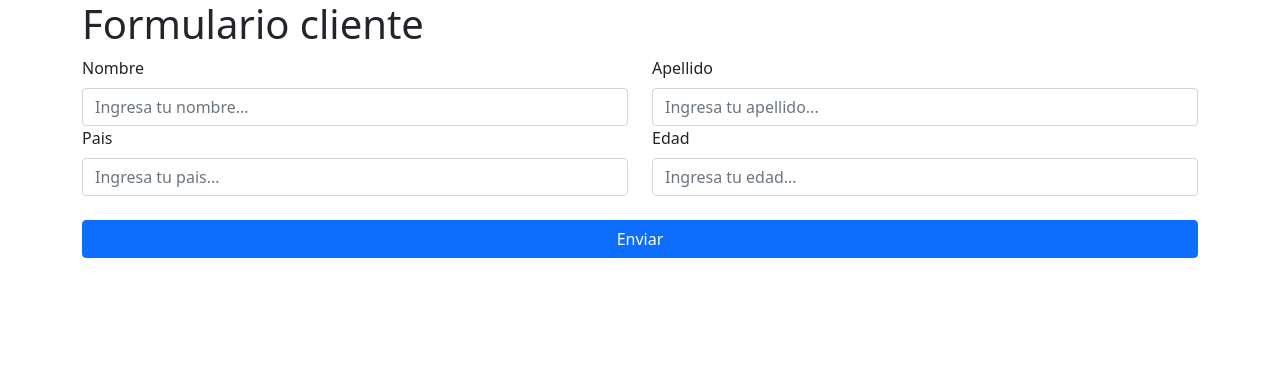
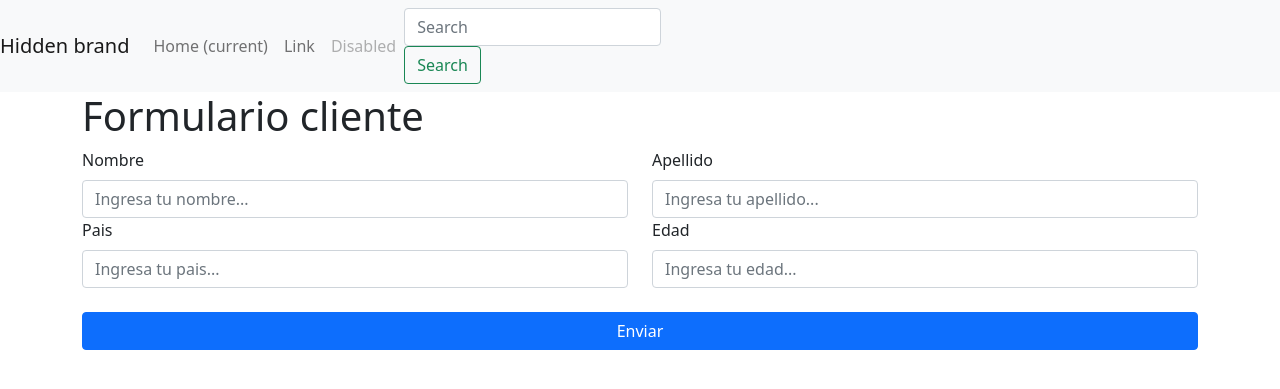
Before and after one commit to JquinteroWeb/proyecto-personal-php, a PHP site: page /views/crearEmpleado.php in a window 1280 px wide. Shown: the top 389 px of the page. Run offline with PHP 8.4, Linux system fonts and the light colour scheme.

Commit message:
Agregar barra de navegacion al archivo header.php

```diff
--- a/includes/footer.php
+++ b/includes/footer.php
@@ -1,14 +1,5 @@
-<!doctype html>
-<html lang="en">
-  <head>
-    <title>Title</title>
-    <!-- Required meta tags -->
-    <meta charset="utf-8">
-    <meta name="viewport" content="width=device-width, initial-scale=1, shrink-to-fit=no">
-
-    <!-- Bootstrap CSS v5.0.2 -->
-    <link rel="stylesheet" href="https://cdn.jsdelivr.net/npm/bootstrap@5.0.2/dist/css/bootstrap.min.css"  integrity="sha384-EVSTQN3/azprG1Anm3QDgpJLIm9Nao0Yz1ztcQTwFspd3yD65VohhpuuCOmLASjC" crossorigin="anonymous">
-   <!-- jQuery Link -->
-   <script src="https://ajax.googleapis.com/ajax/libs/jquery/3.6.0/jquery.min.js"></script>
-  </head>
-  <body>
+    <!-- Bootstrap JavaScript Libraries -->
+    <script src="https://cdn.jsdelivr.net/npm/@popperjs/core@2.9.2/dist/umd/popper.min.js" integrity="sha384-IQsoLXl5PILFhosVNubq5LC7Qb9DXgDA9i+tQ8Zj3iwWAwPtgFTxbJ8NT4GN1R8p" crossorigin="anonymous"></script>
+    <script src="https://cdn.jsdelivr.net/npm/bootstrap@5.0.2/dist/js/bootstrap.min.js" integrity="sha384-cVKIPhGWiC2Al4u+LWgxfKTRIcfu0JTxR+EQDz/bgldoEyl4H0zUF0QKbrJ0EcQF" crossorigin="anonymous"></script>
+  </body>
+</html>
--- a/includes/header.php
+++ b/includes/header.php
@@ -1,5 +1,39 @@
-    <!-- Bootstrap JavaScript Libraries -->
-    <script src="https://cdn.jsdelivr.net/npm/@popperjs/core@2.9.2/dist/umd/popper.min.js" integrity="sha384-IQsoLXl5PILFhosVNubq5LC7Qb9DXgDA9i+tQ8Zj3iwWAwPtgFTxbJ8NT4GN1R8p" crossorigin="anonymous"></script>
-    <script src="https://cdn.jsdelivr.net/npm/bootstrap@5.0.2/dist/js/bootstrap.min.js" integrity="sha384-cVKIPhGWiC2Al4u+LWgxfKTRIcfu0JTxR+EQDz/bgldoEyl4H0zUF0QKbrJ0EcQF" crossorigin="anonymous"></script>
-  </body>
-</html>
+
+<!doctype html>
+<html lang="en">
+  <head>
+    <title>Title</title>
+    <!-- Required meta tags -->
+    <meta charset="utf-8">
+    <meta name="viewport" content="width=device-width, initial-scale=1, shrink-to-fit=no">
+
+    <!-- Bootstrap CSS v5.0.2 -->
+    <link rel="stylesheet" href="https://cdn.jsdelivr.net/npm/bootstrap@5.0.2/dist/css/bootstrap.min.css"  integrity="sha384-EVSTQN3/azprG1Anm3QDgpJLIm9Nao0Yz1ztcQTwFspd3yD65VohhpuuCOmLASjC" crossorigin="anonymous">
+   <!-- jQuery Link -->
+   <script src="https://ajax.googleapis.com/ajax/libs/jquery/3.6.0/jquery.min.js"></script>
+  </head>
+  <body>
+<body>
+<nav class="navbar navbar-expand-lg navbar-light bg-light">
+  <button class="navbar-toggler" type="button" data-toggle="collapse" data-target="#navbarTogglerDemo01" aria-controls="navbarTogglerDemo01" aria-expanded="false" aria-label="Toggle navigation">
+    <span class="navbar-toggler-icon"></span>
+  </button>
+  <div class="collapse navbar-collapse" id="navbarTogglerDemo01">
+    <a class="navbar-brand" href="#">Hidden brand</a>
+    <ul class="navbar-nav mr-auto mt-2 mt-lg-0">
+      <li class="nav-item active">
+        <a class="nav-link" href="#">Home <span class="sr-only">(current)</span></a>
+      </li>
+      <li class="nav-item">
+        <a class="nav-link" href="#">Link</a>
+      </li>
+      <li class="nav-item">
+        <a class="nav-link disabled" href="#">Disabled</a>
+      </li>
+    </ul>
+    <form class="form-inline my-2 my-lg-0">
+      <input class="form-control mr-sm-2" type="search" placeholder="Search" aria-label="Search">
+      <button class="btn btn-outline-success my-2 my-sm-0" type="submit">Search</button>
+    </form>
+  </div>
+</nav>
--- a/views/crearEmpleado.php
+++ b/views/crearEmpleado.php
@@ -3,7 +3,8 @@ include('../includes/header.php');
 ?>
 
 
-<body>
+
+
   <div class="container">
     <h1>Formulario cliente</h1>
     <form action="../controller/empleadorControlador.php" method="POST">
```
